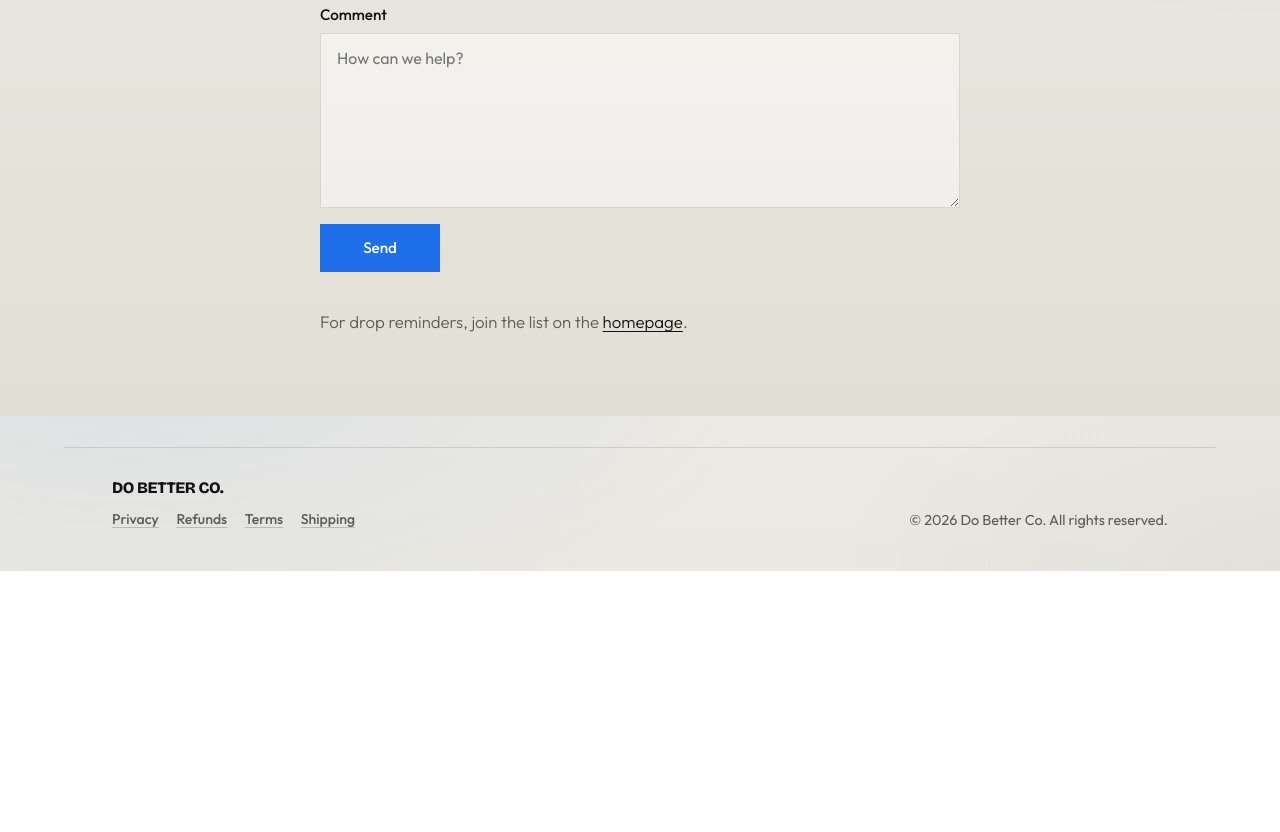
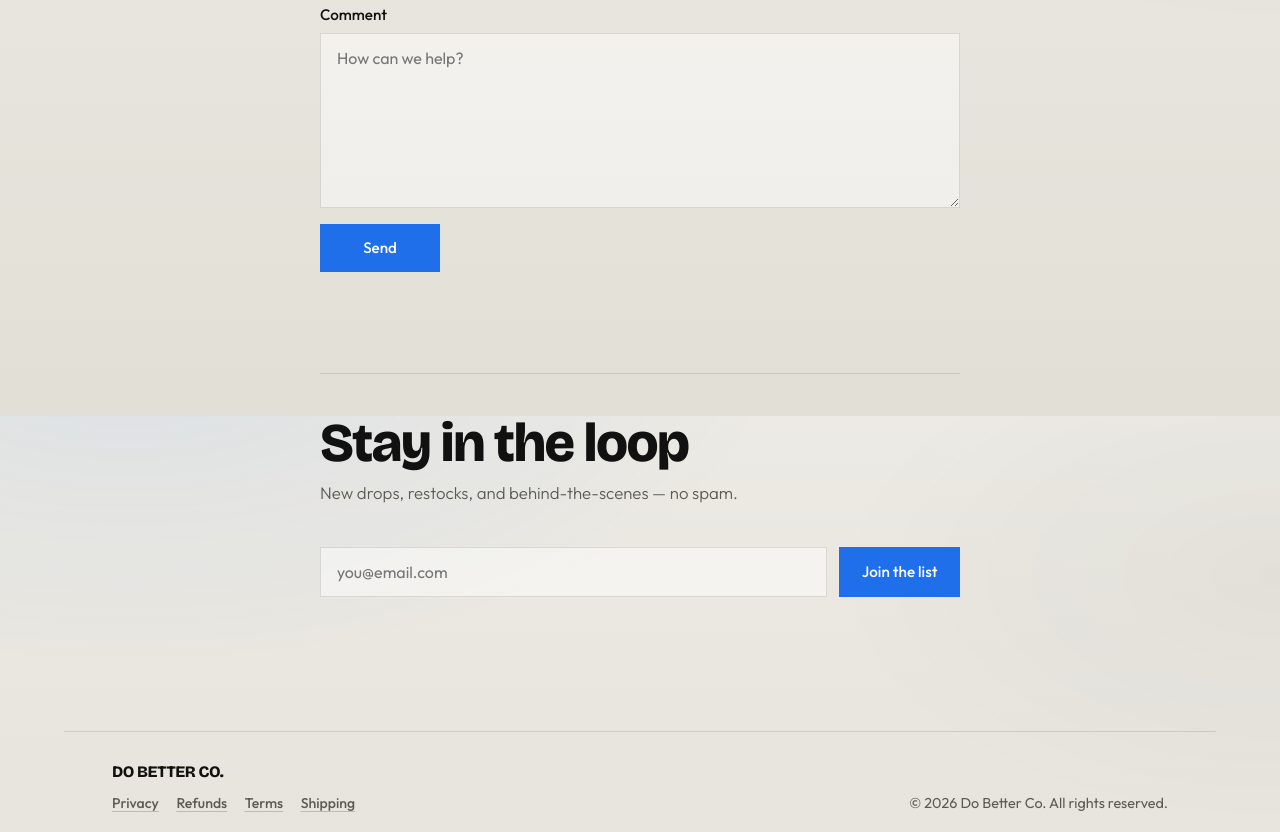
Before and after one commit to Chrish1079/dobetterco-website, a plain HTML site: page contact.html in a window 1280 px wide. Shown: the part 384-1216 px from the top of the page. Before the commit the page ends 955 px from the top, so only its background shows below. Drawn offline with nearby package versions, Linux system fonts and the light colour scheme.

Commit message:
Move Stay in the loop signup to the contact page.
Remove homepage email section; fix per-form status messages when both forms share a page.

Co-authored-by: Cursor <cursoragent@cursor.com>

```diff
--- a/contact.html
+++ b/contact.html
@@ -97,10 +97,38 @@
         </form>
         <p class="form-note" role="status" aria-live="polite"></p>
 
-        <p class="contact-page__aside">
-          For drop reminders, join the list on the
-          <a href="index.html#email-signup">homepage</a>.
-        </p>
+        <section class="contact-page__signup" id="email-signup" aria-labelledby="signup-heading">
+          <div class="section-head">
+            <h2 id="signup-heading">Stay in the loop</h2>
+            <p>New drops, restocks, and behind-the-scenes — no spam.</p>
+          </div>
+          <form
+            class="signup"
+            name="email-signup"
+            method="POST"
+            netlify
+            netlify-honeypot="bot-field"
+          >
+            <input type="hidden" name="form-name" value="email-signup" />
+            <p class="sr-only" aria-hidden="true">
+              <label>
+                Don't fill this out:
+                <input name="bot-field" tabindex="-1" autocomplete="off" />
+              </label>
+            </p>
+            <label class="sr-only" for="signup-email">Email address</label>
+            <input
+              id="signup-email"
+              name="email"
+              type="email"
+              autocomplete="email"
+              placeholder="you@email.com"
+              required
+            />
+            <button class="btn btn--primary" type="submit">Join the list</button>
+          </form>
+          <p class="form-note" role="status" aria-live="polite"></p>
+        </section>
       </div>
     </main>
 
--- a/script.js
+++ b/script.js
@@ -53,7 +53,9 @@ document.addEventListener("keydown", (event) => {
 });
 
 document.querySelectorAll(".signup, .contact-form").forEach((form) => {
-  const note = form.parentElement?.querySelector(".form-note");
+  const next = form.nextElementSibling;
+  const note =
+    next instanceof HTMLElement && next.classList.contains("form-note") ? next : null;
   const successMessage = form.classList.contains("contact-form")
     ? "Thanks — we received your message and will get back to you soon."
     : "You're on the list. We'll be in touch.";
--- a/styles.css
+++ b/styles.css
@@ -690,18 +690,18 @@ h3,
   font-size: clamp(2rem, 5vw, 3rem);
 }
 
-.contact-page__aside {
-  margin: 0 0 1rem;
-  color: var(--mute);
-  font-size: 1.05rem;
-  font-weight: 300;
-  line-height: 1.55;
+.contact-page__signup {
+  margin-top: clamp(2.75rem, 7vw, 4rem);
+  padding-top: clamp(2rem, 5vw, 2.75rem);
+  border-top: 1px solid var(--line);
 }
 
-.contact-page__aside a {
-  color: var(--ink);
-  text-decoration: underline;
-  text-underline-offset: 0.18em;
+.contact-page__signup .section-head p {
+  max-width: none;
+}
+
+.contact-page__signup .signup {
+  max-width: none;
 }
 
 .contact-form {
```
Also changed, not shown: index.html (+0 -33 lines).
